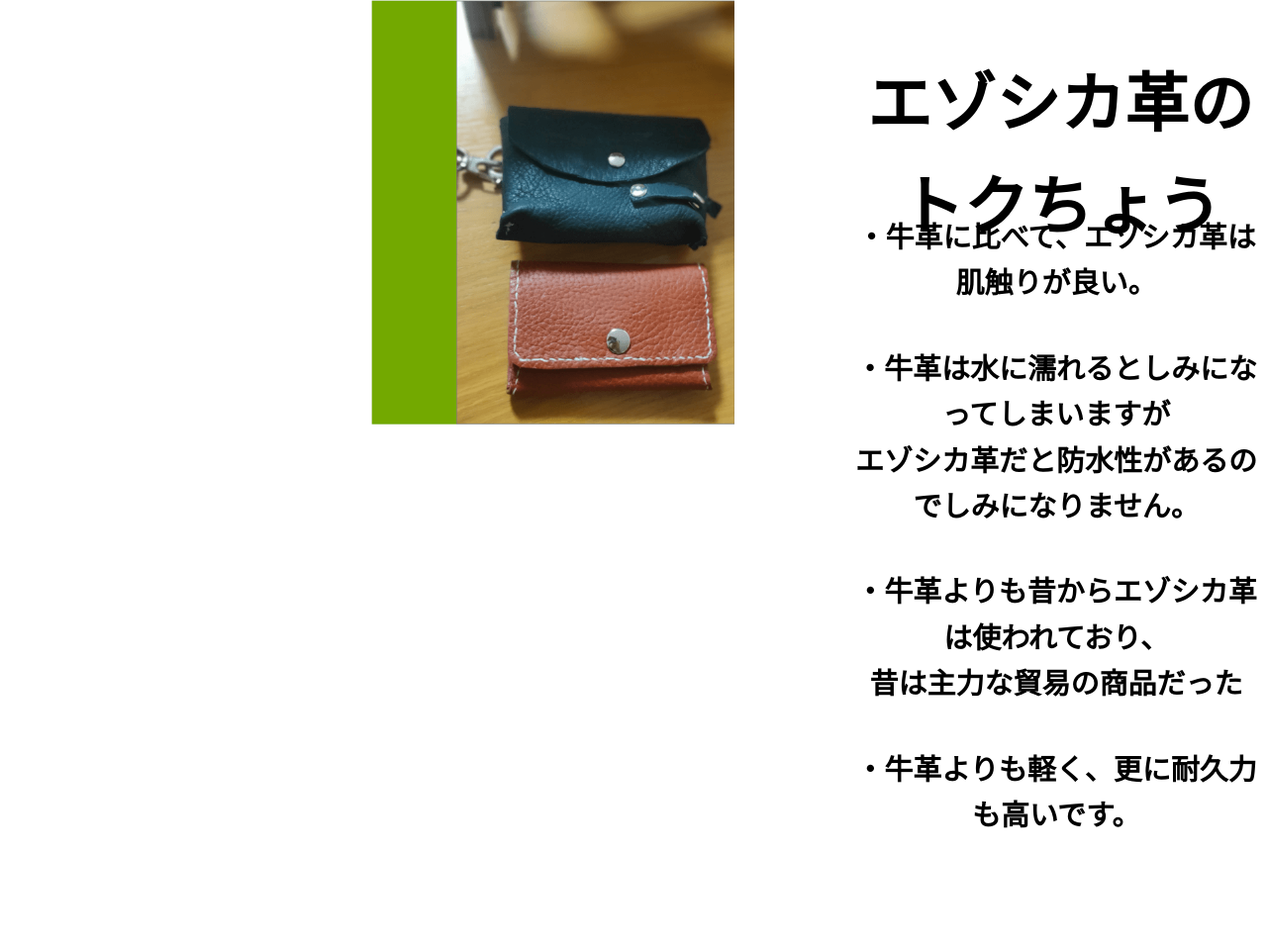
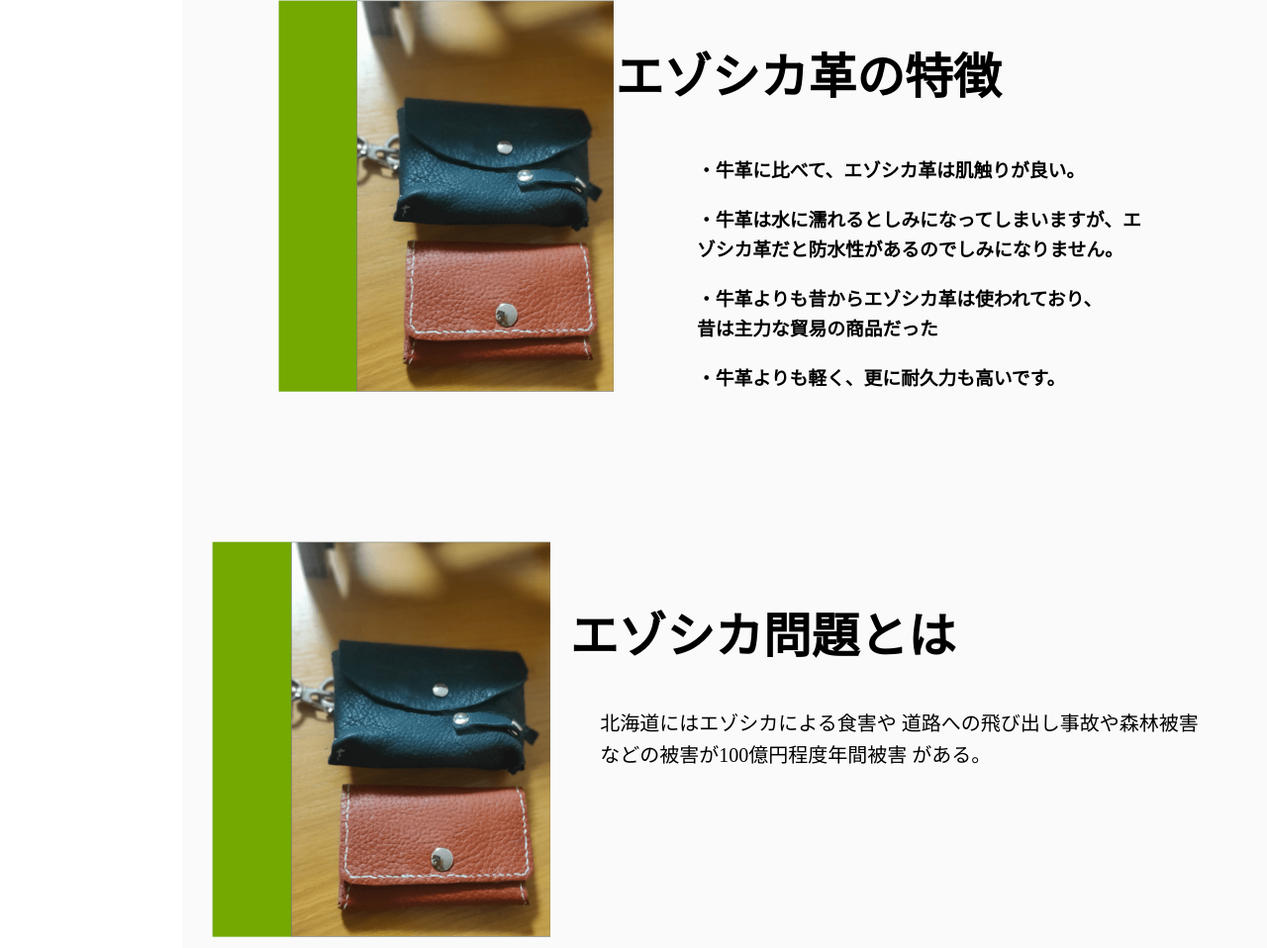
Before and after one commit to takoyan33/ko__diiing, a plain HTML site: page ezo-features-products/index.html in a window 1280 px wide. Shown: the top 958 px of the page at 99% size. Drawn offline with Linux system fonts and the light colour scheme.

Commit message:
サイズを小さく

```diff
--- a/ezo-features-products/css/style.scss
+++ b/ezo-features-products/css/style.scss
@@ -3,10 +3,15 @@
 a:hover{
   opacity: .7;
 }
+/* --------------------------------
 
-/* header */
+header
+
+-------------------------------- */
 header{
-  margin-left: 245px;
+  margin-left: 183.75px;
+  background-color: #FAFAFA;
+
 }
 @media screen and (max-width: 1024px) { /*ウィンドウ幅が最大1024pxまでの場合に適用*/
   header{
@@ -19,36 +24,45 @@ header{
   }
 }
 
-/* features */
+/* --------------------------------
+
+features
+
+-------------------------------- */
 .features{
-  margin-bottom: 186px;
-  padding-left: 130px;
-  max-width: 100%;
+  margin-bottom: 139.5px;
+  padding-left: 97.5px;
   height: auto;
+  background-color: #FAFAFA;
+  max-width: 1100px;
 }
-.features-container{
+.features_container{
   display: flex;
 }
 .feature-title{
-  font-size: 65px;
-  margin: 53.5px 0 0 487px;
+  font-size: 48.76px;
+  margin: 39.75px 0 0 340.25px;
   position: absolute;
 }
 .feature-right{
-    font-size: 29px;
-    margin-left: 208px;
+    margin-right: 0;
+}
+.feature-left{
+  padding: 0;
+  margin: 0;
 }
 .img_product2{
   width: 100%;
   height: auto;
 }
 ul{
-  margin: 197px 0px 0 112px;
-  font-size: 29px;
+  margin: 147.75px 110px 0 84px;
+  font-size: 18.75px;
+  text-align: left;
 }
 li{
-  padding-top:20px;
-  margin-bottom:20px;
+  padding-top:10px;
+  margin-bottom:10px;
   font-weight: bolder;
 }
 @media screen and (max-width: 1024px) { /*ウィンドウ幅が最大1024pxまでの場合に適用*/
@@ -63,10 +77,10 @@ li{
     margin-left: 224.3px;
   }
   .feautre-right{
-    margin-left: 114px;
+    margin-left: 84px;
   }
   ul{
-    margin: 114px 0 0 0;
+    margin: 114px 20px 0 45px;
     font-size: 16px;
     }
   li{
@@ -83,7 +97,6 @@ li{
   .features{
     padding-left: 42.5px;
     margin-bottom: 152.5px;
-    max-width: 100%;
   }
   .feature-title{
     font-size: 22px;
@@ -99,7 +112,7 @@ li{
     height: auto;
   }
   ul{
-    margin: 82px 0 0 0;
+    margin: 82px 20px 0 20px;
     font-size: 10px;
     }
   li{
@@ -108,27 +121,38 @@ li{
     }
 }
 
-/* issues */
+/* --------------------------------
+
+issues
+
+-------------------------------- */
 .issues{
-margin-bottom: 250px;
-padding-left: 41px;
-max-width: 100%;
+margin-bottom: 187.5px;
+padding-left: 30px;
+max-width: 1100px;
+background-color: #FAFAFA;
+height: auto;
 }
 .issue-container{
   display: flex;
 }
 .issue-title{
-  font-size: 65px;
+  font-size: 48.76px;
   position: absolute;
-  margin-left: 483px;
-  margin-top: 77.5px;
+  margin-left: 362px;
+  margin-top: 58px;
 }
 .issue-right{
-  font-size: 36px;
-  margin-top: 224px;
-  margin-left: 208px;
+  font-size: 20px;
+  margin-top: 168px;
+  text-align: left;
+  margin-left: 50.5px;
+  margin-right: 50px;
 }
-
+.img_product_for_issue{
+  width: 100%;
+  height: auto;
+}
   @media screen and (max-width: 1024px) { /*ウィンドウ幅が最大1024pxまでの場合に適用*/
     .issues{
       margin-bottom: 75.7px;
@@ -140,14 +164,18 @@ max-width: 100%;
         margin-top: 39.6px;
         }
       .issue-right{
-        font-size: 23px;
+        font-size: 18px;
         margin-top: 139px;
         margin-left: 140.9px;
         }
       .issue-left{
         margin-bottom: 143.2px;
       }
-  }
+    .img_product_for_issue{
+    width: 318px;
+    height: auto;
+    }
+   }
   @media screen and (max-width: 767px) { /*ウィンドウ幅が最大767pxまでの場合に適用*/
     .issues{
       margin-bottom: 75.7px;
@@ -166,41 +194,48 @@ max-width: 100%;
       .issue-left{
         margin-bottom: 75.7px;
       }
+      .img_product_for_issue{
+        width: 219px;
+        height: auto;
+      }
     }
-/* shops */
+/* --------------------------------
+
+shops
+
+-------------------------------- */
 .shops{
   background-color: #A0ADA7;
   padding-top: 139px;
-  padding-bottom: 178px;
-  max-width: 100%;
+  padding-bottom: 133.5px;
 }
 .section-title{
-  margin-left: 623.5px;
+  margin-left: 350px;
   display: flex;
   color: #FCF9F4;
-  font-size: 60px;
+
 }
 .shop-main-title{
-  font-size: 60px;
+  font-size: 45px;
   font-weight: bold;
 }
 .subtitle{
-  font-size: 37px;
-  margin-top: 12px;
-  margin-left: 110.5px;
+  font-size: 28px;
+  margin-top: 12.75px;
+  margin-left: 40px;
 }
 .logos{
-  margin-top: 87px;
+  margin-top: 65.25px;
   display: flex;
   flex-wrap: wrap;
   flex-direction: column;
   align-content: center;
-  margin-left: -245px;
+  margin-left: -183px;
 }
 .logo{
-  margin-bottom: 40px;
+  margin-bottom: 15px;
 }
- @media screen and (max-width: 1424px) { /*ウィンドウ幅が最大1024pxまでの場合に適用*/
+ @media screen and (max-width: 1024px) { /*ウィンドウ幅が最大1024pxまでの場合に適用*/
     .shops{
       padding-top: 74.6px;
       padding-bottom: 115.5px;
--- a/ezo-features-products/index.html
+++ b/ezo-features-products/index.html
@@ -10,15 +10,15 @@
 <!-- features -->
 <header>
   <section class="features">
-    <div class="features-container">
-    <h2 class="feature-title">エゾシカ革のトクちょう</h2>
-    <div class="feautre-left">
+    <div class="features_container">
+    <h2 class="feature-title">エゾシカ革の特徴</h2>
+    <div class="feature-left">
       <img class="img_product2" src="images/product2.png" alt="革製品の2">
     </div>
-      <div class="feautre-right">
+      <div class="feature-right">
         <ul>
           <li>・牛革に比べて、エゾシカ革は肌触りが良い。</li>
-          <li>・牛革は水に濡れるとしみになってしまいますが<br>エゾシカ革だと防水性があるのでしみになりません。</li>
+          <li>・牛革は水に濡れるとしみになってしまいますが、エゾシカ革だと防水性があるのでしみになりません。</li>
           <li>・牛革よりも昔からエゾシカ革は使われており、<br>
             昔は主力な貿易の商品だった</li>
           <li>・牛革よりも軽く、更に耐久力も高いです。</li>
@@ -34,12 +34,12 @@
   <div class="issue-container">
     <h2 class="issue-title">エゾシカ問題とは</h2>
     <div class="issue-left">
-      <img class="img_product2" src="images/product2.png" alt="革製品の2">
+      <img class="img_product_for_issue" src="images/product2.png" alt="革製品の2">
     </div>
     <div class="issue-right">
-      <p>北海道にはエゾシカによる食害や<br>
-        道路への飛び出し事故や森林被害<br>
-        などの被害が100億円程度年間被害<br>
+      <p>北海道にはエゾシカによる食害や
+        道路への飛び出し事故や森林被害
+        などの被害が100億円程度年間被害
         がある。
       </p>
   </div>
@@ -49,6 +49,7 @@
 
 <!-- shops -->
 <section class="shops">
+  <div class="shop_container">
   <div class="section-title">
     <h2 class="shop-main-title">購入先</h2>
     <p class="subtitle">（クリックすると購入できます。）</p>
@@ -59,6 +60,7 @@
     <a class="logo" href="#" target="_blank" ><img class="logo" src="images/creema.png" alt="creema"></a>
     <a class="logo" href="#" target="_blank" ><img class="logo" src="images/rakuma.png" alt="rakuma"></a>
   </div>
+</div>
 </section>
 <!-- shops end -->
 </header>
```
Also changed, not shown: ezo-features-products/css/style.css, ezo-features-products/css/style.min.css.
